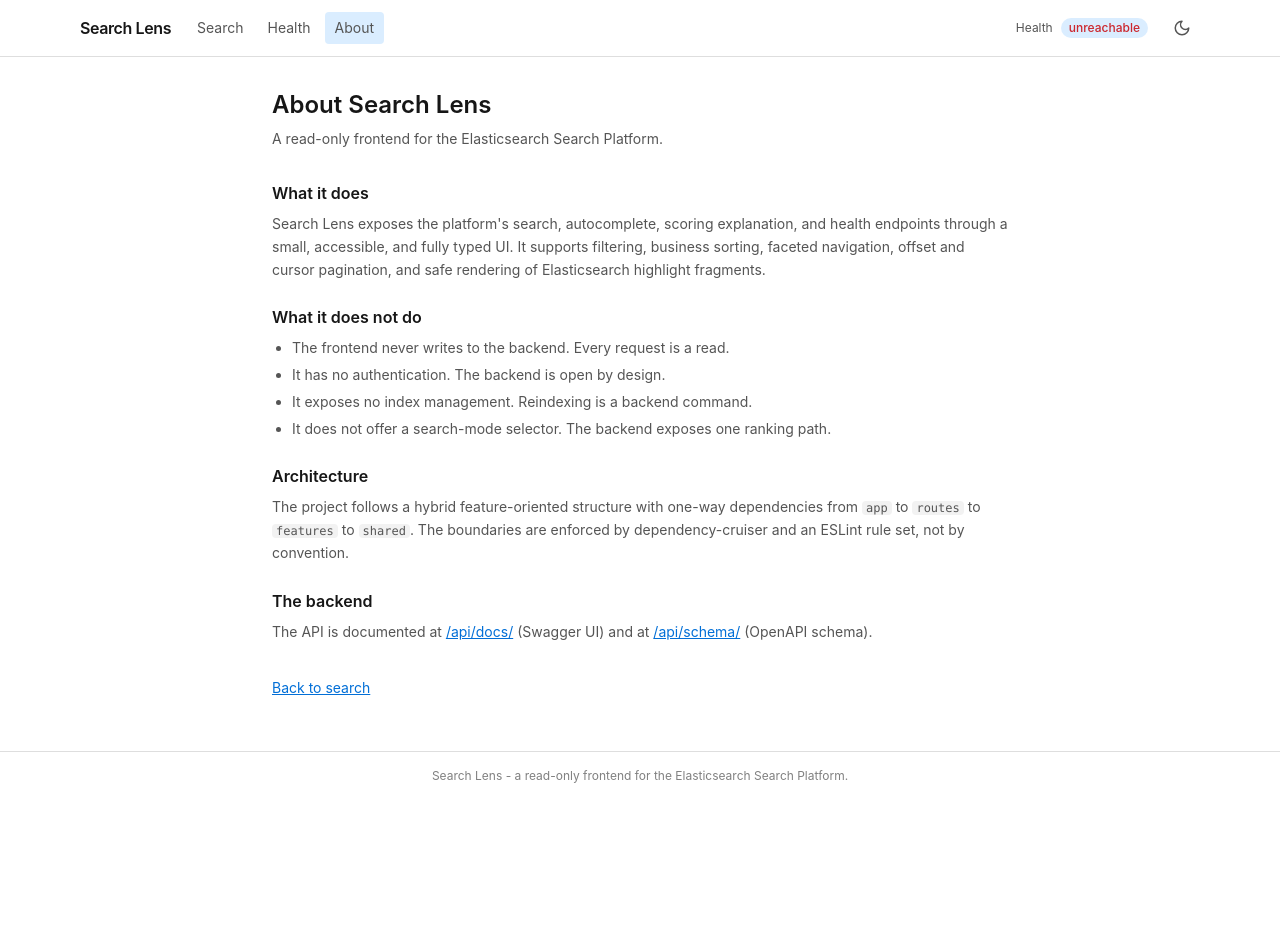
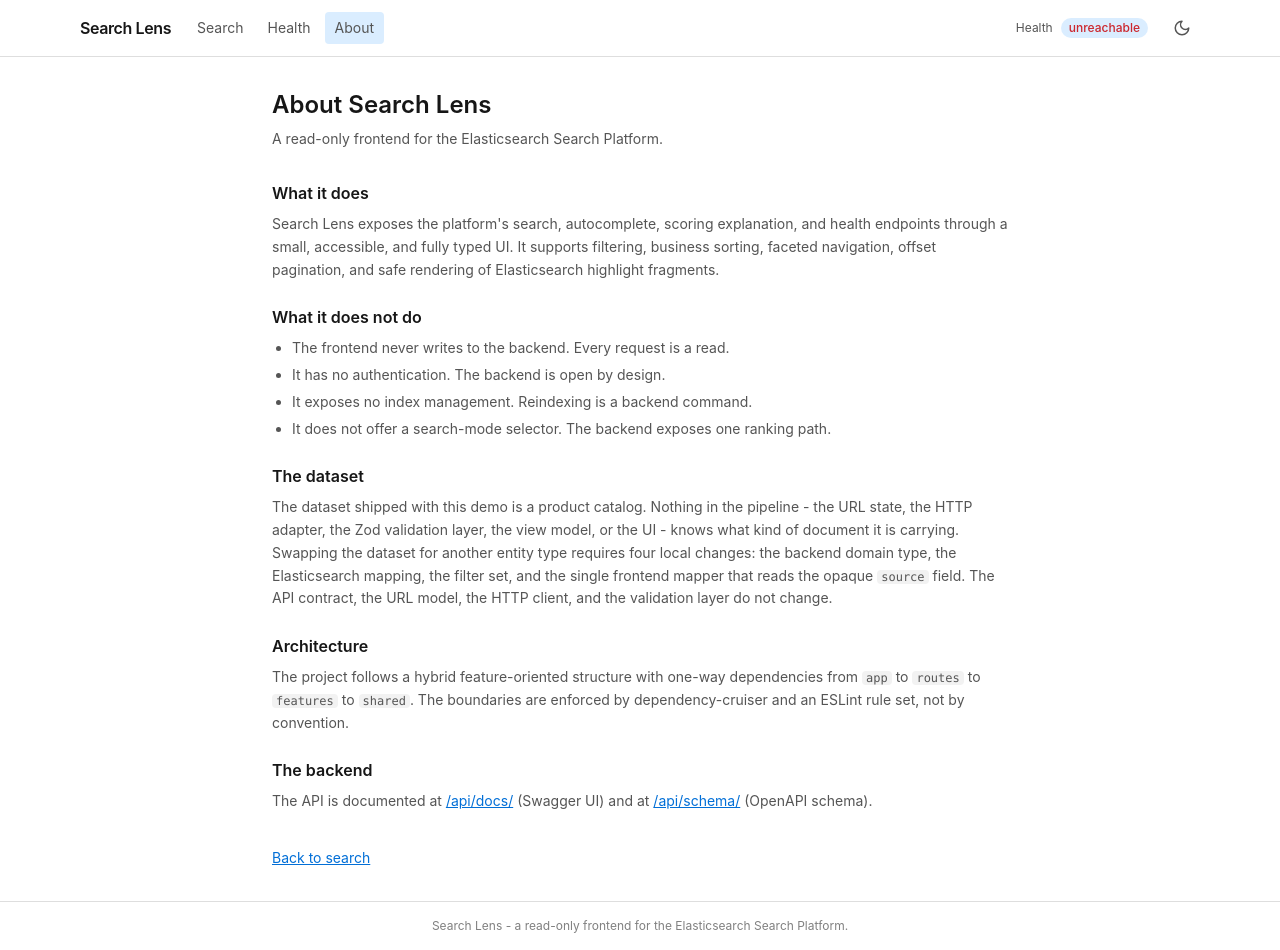
Before and after one commit to peymanpro/Elasticsearch-Search-Platform-Frontend, a React (Vite) app: page /about in a window 1280 px wide. Before the commit the page ends 800 px from the top, so only its background shows below. Built offline with nearby package versions, Linux system fonts and the light colour scheme; no server answers.

Commit message:
docs: document search task coverage and dataset extensibility

```diff
--- a/src/routes/about.tsx
+++ b/src/routes/about.tsx
@@ -18,8 +18,8 @@
           <p>
             Search Lens exposes the platform&apos;s search, autocomplete, scoring explanation, and
             health endpoints through a small, accessible, and fully typed UI. It supports filtering,
-            business sorting, faceted navigation, offset and cursor pagination, and safe rendering
-            of Elasticsearch highlight fragments.
+            business sorting, faceted navigation, offset pagination, and safe rendering of
+            Elasticsearch highlight fragments.
           </p>
         </div>
 
@@ -33,6 +33,22 @@
             <li>It exposes no index management. Reindexing is a backend command.</li>
             <li>It does not offer a search-mode selector. The backend exposes one ranking path.</li>
           </ul>
+        </div>
+
+        <div>
+          <h2 className="mb-2 text-base font-semibold text-[var(--color-fg)]">The dataset</h2>
+          <p>
+            The dataset shipped with this demo is a product catalog. Nothing in the pipeline - the
+            URL state, the HTTP adapter, the Zod validation layer, the view model, or the UI - knows
+            what kind of document it is carrying. Swapping the dataset for another entity type
+            requires four local changes: the backend domain type, the Elasticsearch mapping, the
+            filter set, and the single frontend mapper that reads the opaque{' '}
+            <code className="rounded bg-[var(--color-surface-muted)] px-1 font-mono text-xs">
+              source
+            </code>{' '}
+            field. The API contract, the URL model, the HTTP client, and the validation layer do not
+            change.
+          </p>
         </div>
 
         <div>
```
Also changed, not shown: 1 other file (tests, documents, lock files or other folders).
